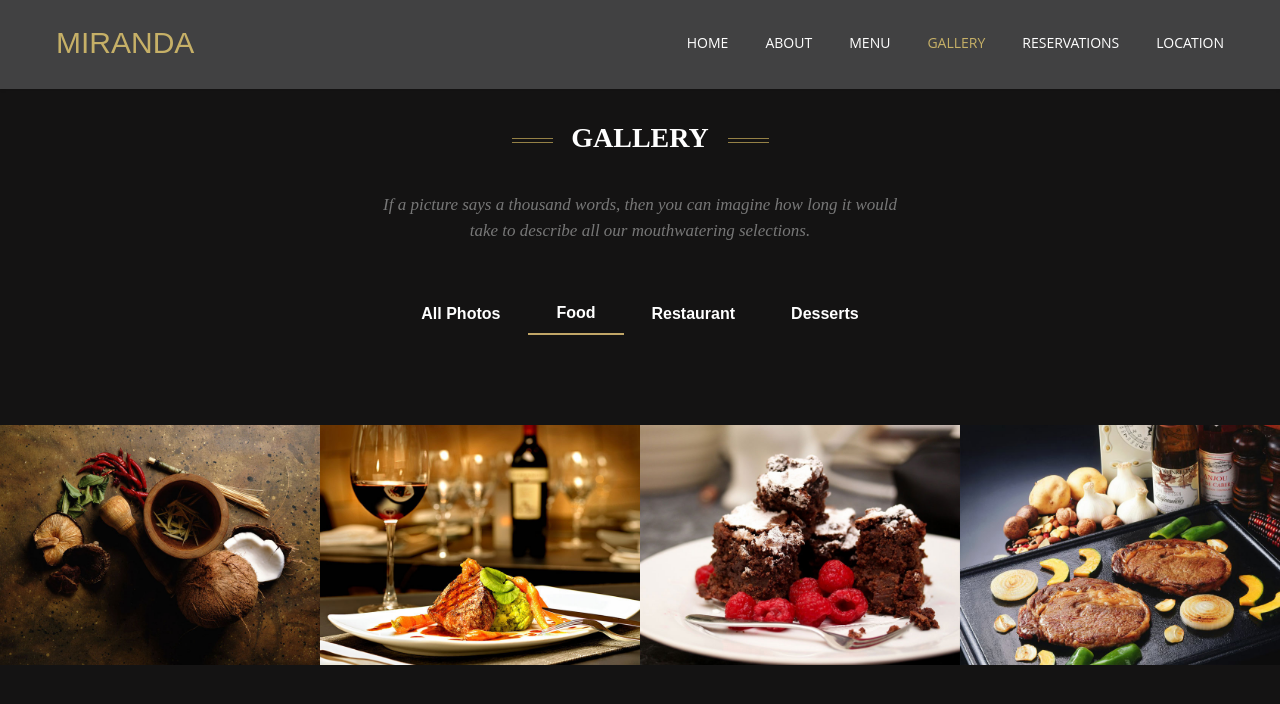
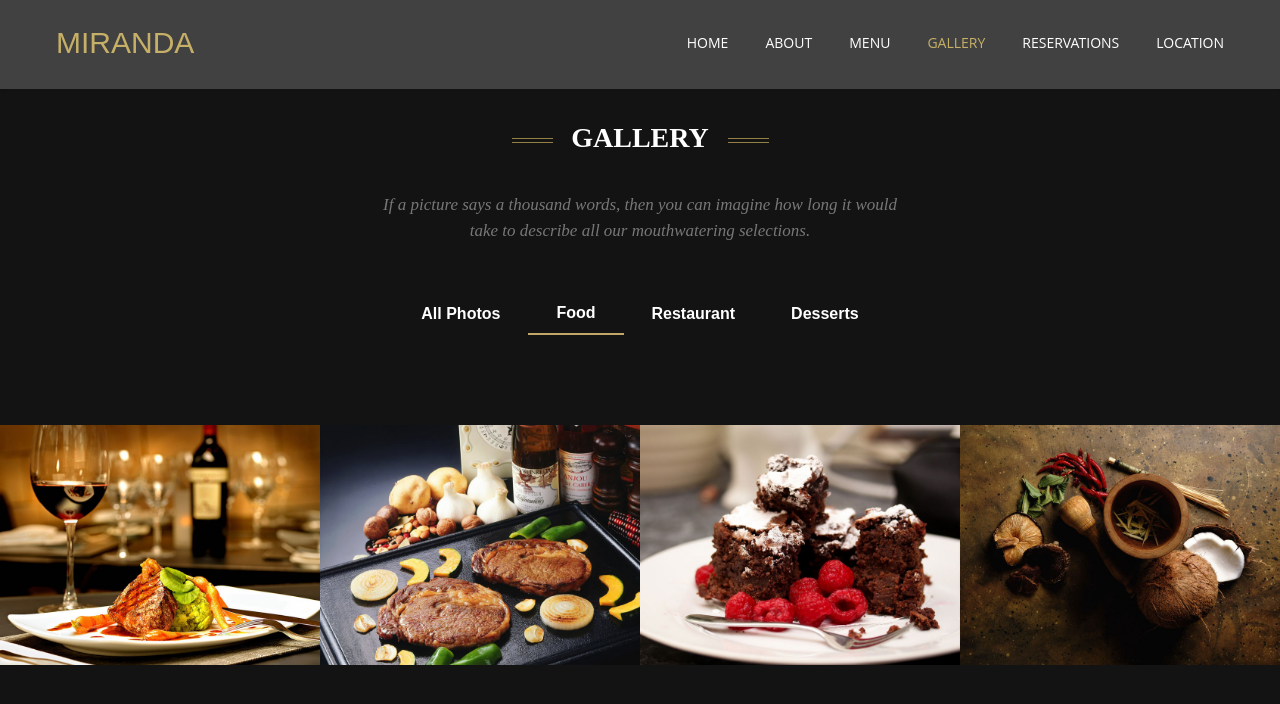
Before and after one commit to john2796/portfolio-001, a React (Create React App) app: page /gallery in a window 1280 px wide. Both pictures are taken after a click on the element "Food". Shown: the top 704 px of the page. Built offline with nearby package versions, Linux system fonts and the light colour scheme; the HTML template or start-up script is replaced by a standard one; what google-maps-react would draw is missing.

Commit message:
adding images dynamically with objects of arr

```diff
--- a/src/Components/Gallery/Gallery.js
+++ b/src/Components/Gallery/Gallery.js
@@ -1,7 +1,7 @@
 import React, { Component } from 'react';
 import Testimonials from '../About/Testimonials';
 import styled from 'styled-components'
-
+import { device } from '../../Theme/MediaQueries'
 
 
 
@@ -51,18 +51,46 @@ const GalleryWrapper = styled.section`
   padding-bottom: 150px;
 }
 
+
 .gallery__flex__parent {
   display: grid;
   grid-template-columns: repeat(auto-fill, minmax(300px, 1fr));
   justify-items:center;
 
-
+  @media ${device.tablet}{
+    grid-template-columns: repeat(auto-fill, minmax(200px, 1fr));
+  }
   img {
     width: 100%;
+    cursor: pointer;
   }
+}
 
-}
+
+/* position: relative;
+  &:hover:after {
+    position: absolute;
+    content: 'Testing whatever';
+    left: 0;
+    top: 0;
+    width: 100%;
+    height: 1.25rem;
+    background-color: blue;
+    color: white;
+  } */
 `
+
+const images = [
+  { id: 1, src: gallery01 },
+  { id: 2, src: gallery02 },
+  { id: 3, src: gallery03 },
+  { id: 4, src: gallery04 },
+  { id: 5, src: gallery05 },
+  { id: 6, src: gallery06 },
+  { id: 7, src: gallery07 },
+  { id: 8, src: gallery08 },
+  { id: 9, src: gallery09 },
+]
 
 
 class Gallery extends Component {
@@ -70,42 +98,63 @@ class Gallery extends Component {
     active: "all"
   }
 
+  handleClick = (event) => {
+    const value = event.target.getAttribute('data-value')
+    console.log(value)
+  }
+
+
   render() {
     const content = {
       all:
         <div className="gallery__flex__parent">
-          <img src={gallery01} alt="..." />
-          <img src={gallery02} alt="..." />
-          <img src={gallery03} alt="..." />
-          <img src={gallery04} alt="..." />
-          <img src={gallery05} alt="..." />
-          <img src={gallery06} alt="..." />
-          <img src={gallery07} alt="..." />
-          <img src={gallery08} alt="..." />
-          <img src={gallery09} alt="..." />
+          {images.map((img, idx) => (
+            <img
+              src={img.src}
+              alt="..."
+              key={idx}
+              data-value={img.id}
+              onClick={this.handleClick}
+            />
+          ))}
         </div>
       ,
       food: <div className="gallery__flex__parent">
-
-        <img src={gallery09} alt="..." />
+        {
+          images.filter((item) => {
+            const filters = {
+              id: [9, 4, 7, 6]
+            }
+            const filterKeys = Object.keys(filters)
+            return filterKeys.every(key => (!!~filters[key].indexOf(item[key])))
+          }).map((img, idx) => (
+            <img
+              src={img.src}
+              key={img.id}
+              onClick={this.handleClick}
+              data-value={img.id}
+            />
+          ))
+        }
+        {/* <img src={gallery09} alt="..." />
         <img src={gallery04} alt="..." />
         <img src={gallery07} alt="..." />
-        <img src={gallery06} alt="..." />
+        <img src={gallery06} alt="..." /> */}
       </div>
       ,
       restaurant: <div className="gallery__flex__parent">
-        <img src={gallery01} alt="..." />
+        {/* <img src={gallery01} alt="..." />
         <img src={gallery02} alt="..." />
         <img src={gallery04} alt="..." />
         <img src={gallery05} alt="..." />
-        <img src={gallery07} alt="..." />
+        <img src={gallery07} alt="..." /> */}
       </div>,
       desserts: <div className="gallery__flex__parent">
-        <img src={gallery03} alt="..." />
+        {/* <img src={gallery03} alt="..." />
         <img src={gallery05} alt="..." />
         <img src={gallery06} alt="..." />
         <img src={gallery07} alt="..." />
-        <img src={gallery08} alt="..." />
+        <img src={gallery08} alt="..." /> */}
       </div>
     }
     const { active } = this.state;
@@ -116,7 +165,6 @@ class Gallery extends Component {
           <p>If a picture says a thousand words, then you can imagine how long it would  <br /> take to describe all our mouthwatering selections.</p>
         </div>
         <div className="gallery">
-
           <Tabs
             active={active}
             onChange={active => this.setState({ active })}
@@ -128,7 +176,9 @@ class Gallery extends Component {
             <span key="desserts">Desserts</span>
           </Tabs>
 
-          <div className="content">{content[active]}</div>
+          <div className="content">
+            {content[active]}
+          </div>
         </div>
         <Testimonials />
       </GalleryWrapper>
--- a/src/Components/Navigation/Navigation.js
+++ b/src/Components/Navigation/Navigation.js
@@ -76,12 +76,23 @@ const NavigationWrapper = styled.div`
     display: flex;
     flex-direction: center;
     align-items:center;
+
+    .nav__right {
+      margin-right: 20px
+    }
+    .nav__left{
+     margin-left: 20px
+    }
   }
 .navigation__btn {
   color: white;
   font-size:4rem;
   cursor:pointer;
   display: block;
+
+  i {
+    font-size: 3rem;
+  }
  }
 
  .nav__wrapper {
@@ -103,7 +114,7 @@ const NavigationWrapper = styled.div`
      line-height: 18px;
     padding-bottom: 14px;
     color: #818181;
-    font-weight: 400;
+    font-weight: bold;
     &:hover {
       color: #c0a756;
     }
@@ -151,11 +162,17 @@ class Navigation extends Component {
             to="/"
             exact
             activeClassName="active"
+            className="nav__left"
           >Miranda</NavLink>
           <span
-            className="navigation__btn"
+            className="navigation__btn nav__right"
             onClick={this.toggleHamburger}
-          >x</span>
+          >
+            {!isOpen
+              ? <i className="fas fa-bars"></i>
+              : <i className="fas fa-times"></i>
+            }
+          </span>
         </nav>
         <div
           className={`${toggle} nav__wrapper`}
@@ -180,7 +197,6 @@ class Navigation extends Component {
           <NavLink
             to="/reservation"
             activeClassName="active"
-
           >Reservations</NavLink>
           <NavLink
             to="/location"
```
Also changed, not shown: src/HOC/index.js (added, +22 -0 lines).
